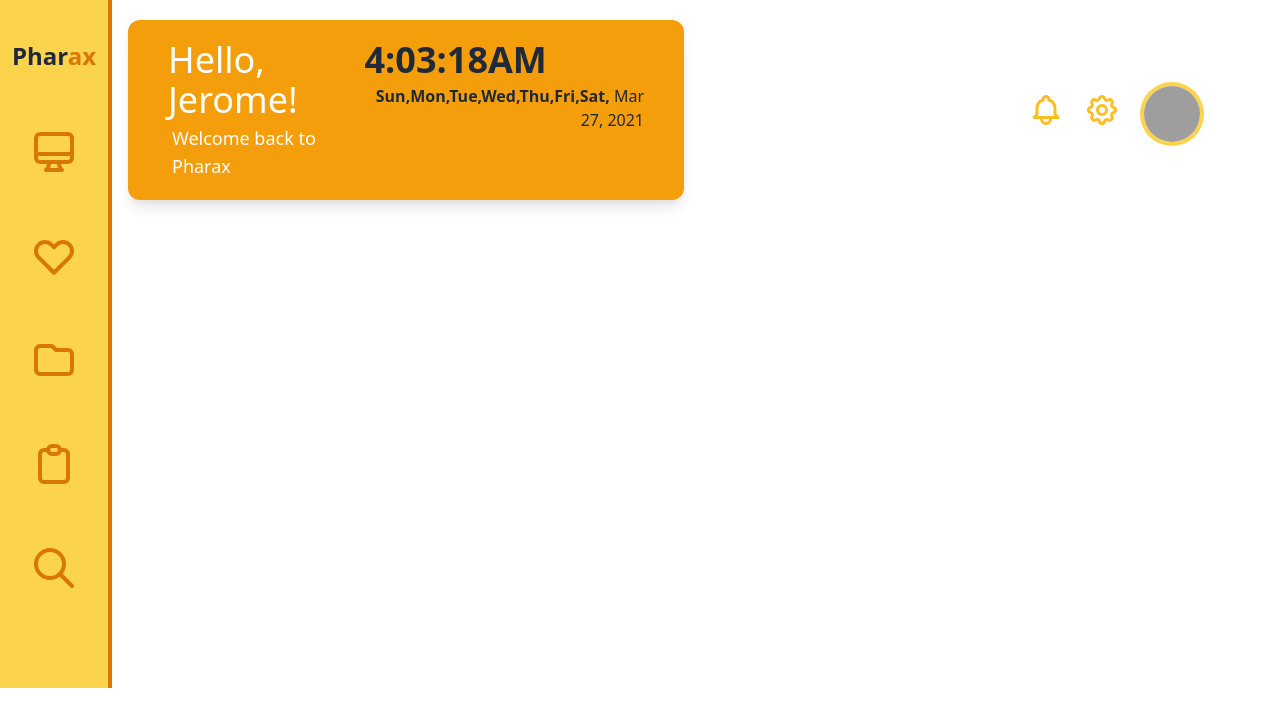
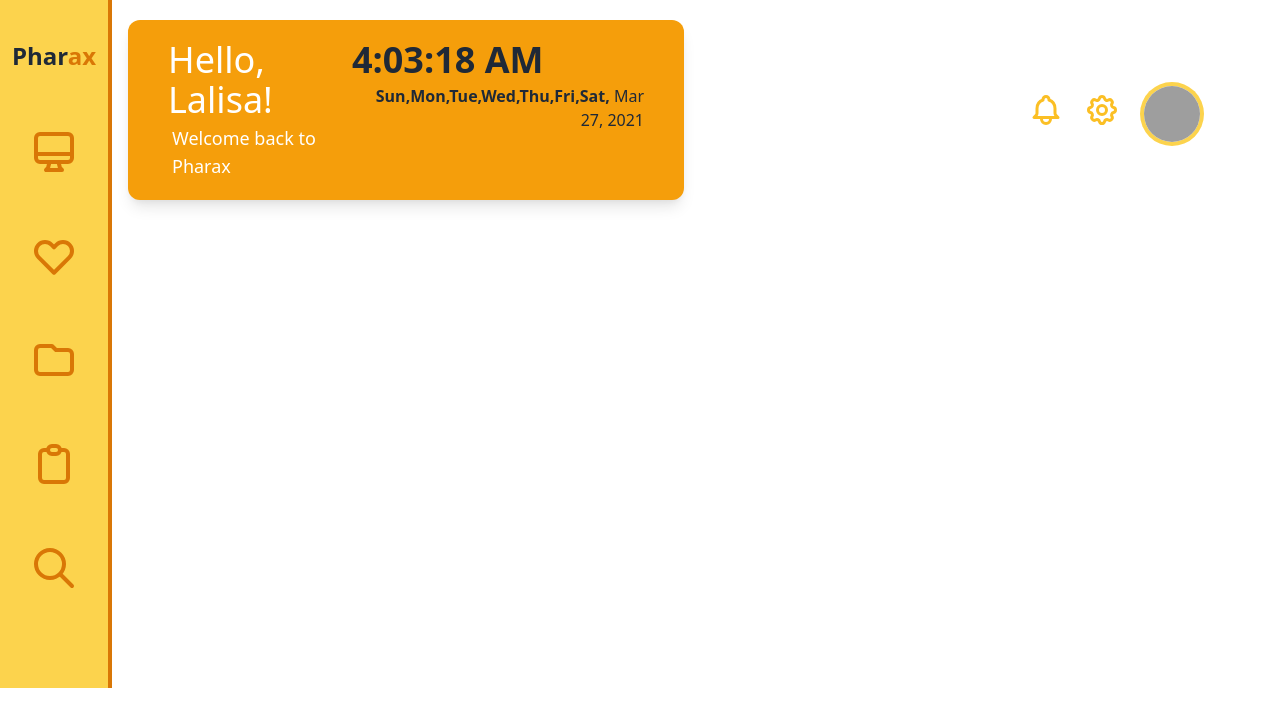
Before and after one commit to VeoScript/pharax, a Nuxt app: page /home in a window 1280 px wide. Shown: the top 726 px of the page. Built offline with nearby package versions, Linux system fonts and the light colour scheme; grey boxes are pictures that could not be loaded.

Commit message:
style: redesign header card

```diff
--- a/components/layouts/Headbar.vue
+++ b/components/layouts/Headbar.vue
@@ -2,11 +2,11 @@
   <div class="flex ml-32 mr-10 pt-5">
     <div class="card shadow-lg flex w-full bg-yellow-500 px-10 py-5 rounded-xl">
       <div class="flex-auto text-white">
-        <div class="text-4xl font-medium">Hello, Jerome!</div>
+        <div class="text-4xl font-medium">Hello, Lalisa!</div>
         <div class="mt-1 ml-1 text-lg">Welcome back to Pharax</div>
       </div>
       <div class="clock flex-col items-center">
-        <div class="time text-4xl font-bold text-gray-800">{{ hours }}{{ minutes }}{{ sec }}{{ ampm }}</div>
+        <div class="time text-4xl font-bold text-gray-800">{{ hours }}{{ minutes }}{{ sec }}&nbsp;{{ ampm }}</div>
         <div class="date mt-1 text-right text-gray-800"><span v-for="(day, i) in days" :key="i" class="capitalize font-bold" :class="{hidden:day.active}">{{ day.text }},</span> {{ month }} {{ date }}, {{ year }}</div>
       </div>
     </div>
```
